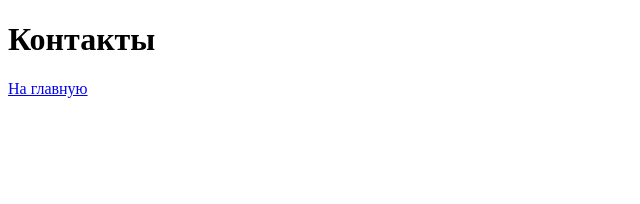
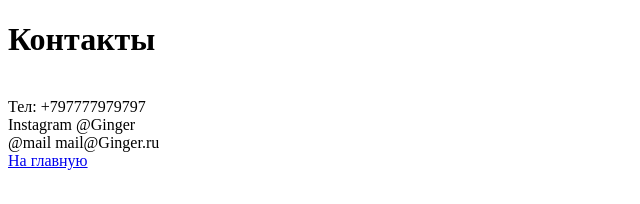
Before and after one commit to HarinDm/HarinDm.github.io, a plain HTML site: page page2/page2.1/contacts.html in a window 1280 px wide. Shown: the whole page, without its empty margins (0-640 px from the left). Drawn offline with Linux system fonts and the light colour scheme.

Commit message:
add contacts

```diff
--- a/page2/page2.1/contacts.html
+++ b/page2/page2.1/contacts.html
@@ -8,7 +8,10 @@
     <title>Контакты</title>
 </head>
 <body>
-<h1>Контакты</h1>
+<h1>Контакты</h1><br>
+Тел: +797777979797<br>
+Instagram @Ginger <br>
+@mail mail@Ginger.ru<br>
 <a href="../../index.html">На главную</a>
 
 
```
